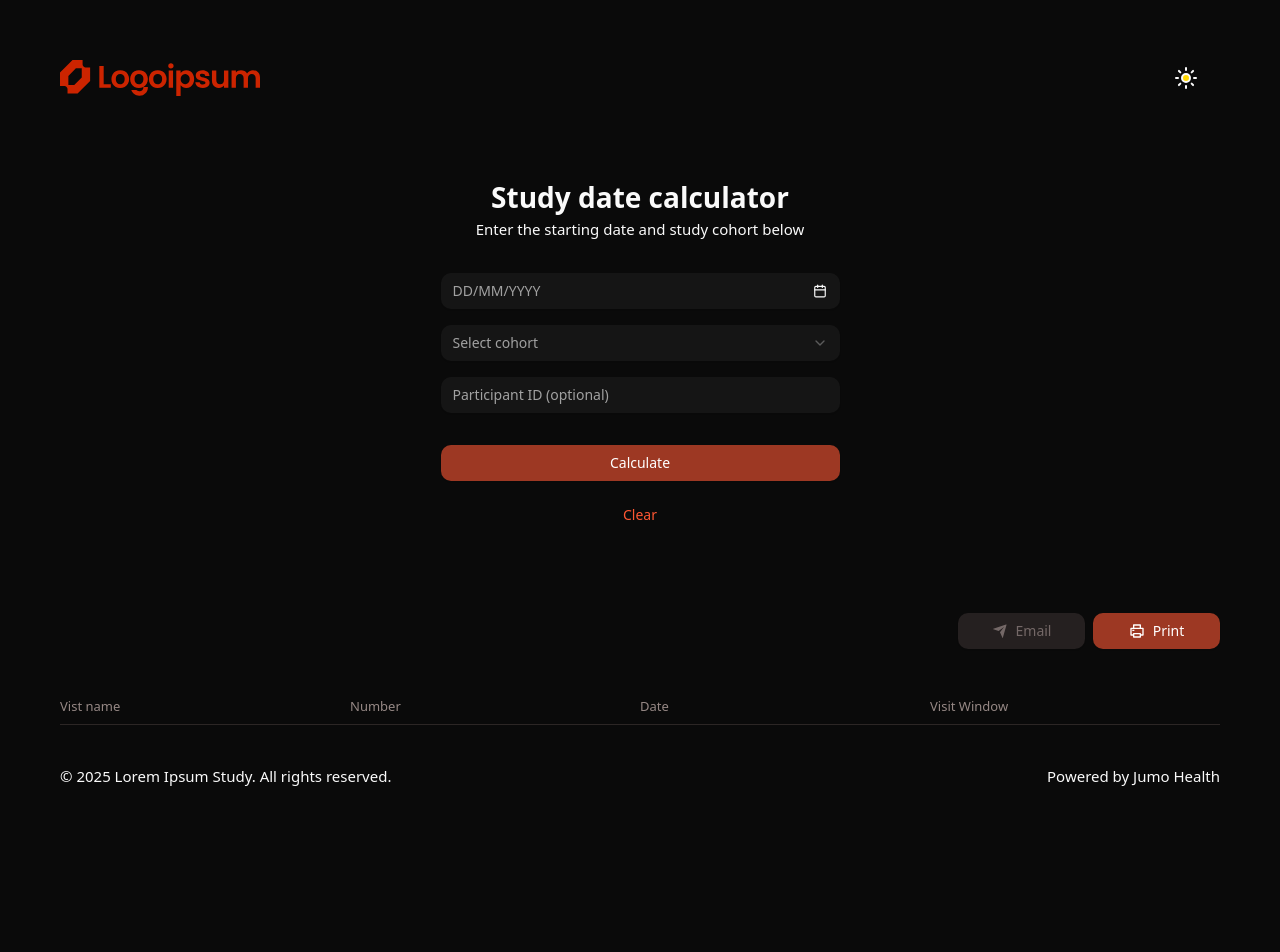
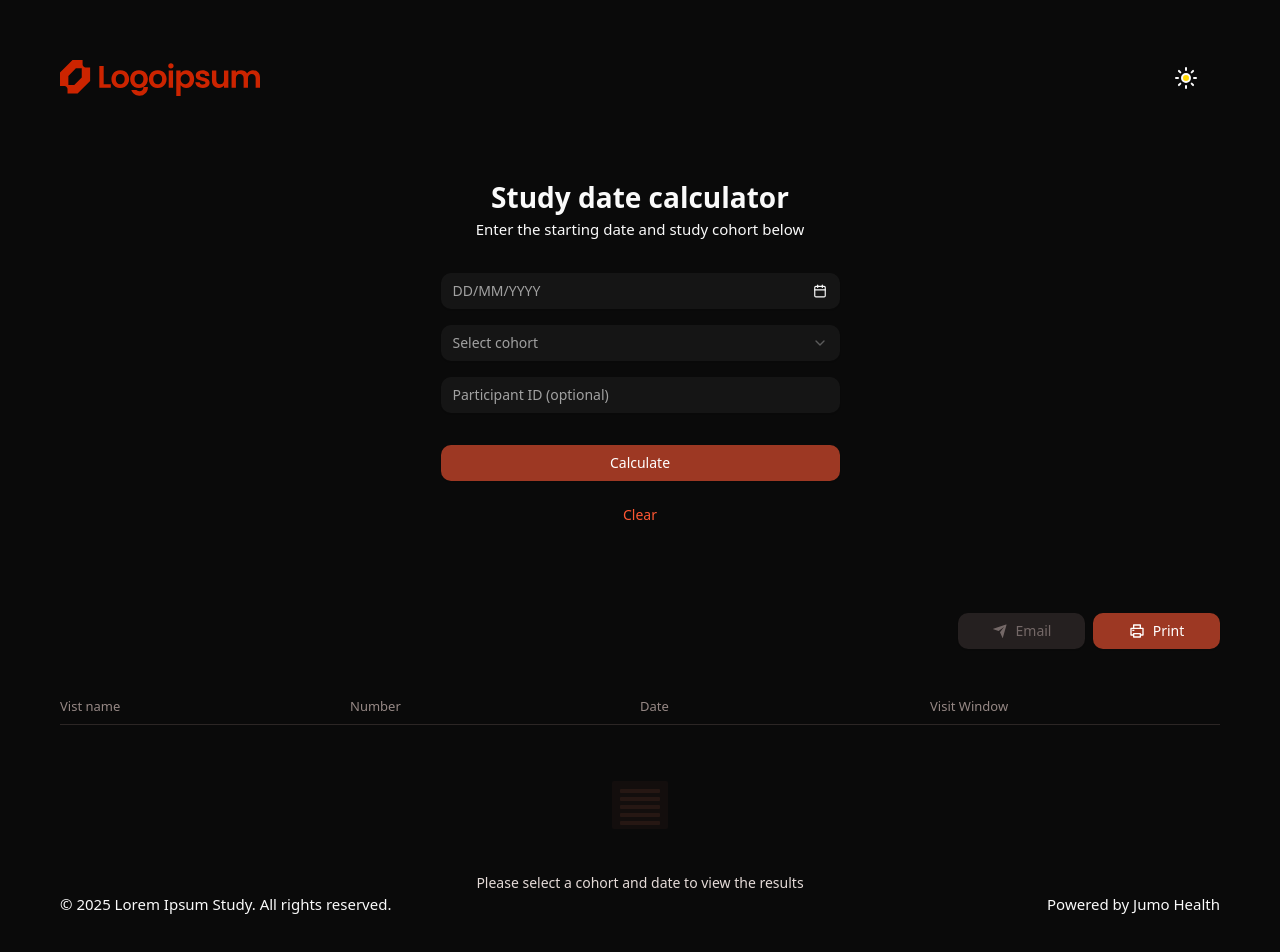
Before and after one commit to Epic-Project-001/s-cal, a Next.js app: page / in a window 1280 px wide. Shown: the top 952 px of the page. Before the commit the page ends 848 px from the top, so only its background shows below. Built offline with nearby package versions, Linux system fonts and the light colour scheme.

Commit message:
feat: empty state

```diff
--- a/components/ResultsTable.tsx
+++ b/components/ResultsTable.tsx
@@ -31,7 +31,7 @@ export default function ResultsTable({ onPrint, onEmail }: ResultTableProps) {
   const date = form.watch("date");
 
   return (
-    <div className="flex-1">
+    <div className="flex-1 flex flex-col">
       <div className="flex justify-end gap-2">
         <Button
           onClick={onEmail}
@@ -64,8 +64,7 @@ export default function ResultsTable({ onPrint, onEmail }: ResultTableProps) {
             </tr>
           </thead>
           <tbody className="divide-y divide-[#6E504933] dark:divide-[#B6979133]">
-            {cohort &&
-              form.formState.isSubmitSuccessful &&
+            {form.formState.isSubmitSuccessful &&
               tableData[cohort].map((item, index) => {
                 const visitDate = addDays(date, item.planned_visit_interval);
                 const visitWindow =
@@ -89,6 +88,35 @@ export default function ResultsTable({ onPrint, onEmail }: ResultTableProps) {
           </tbody>
         </table>
       </div>
+      {!form.formState.isSubmitSuccessful && (
+        <div className="flex-1 flex-col items-center justify-center flex gap-3">
+          <svg
+            width="80"
+            height="80"
+            viewBox="0 0 80 80"
+            fill="none"
+            xmlns="http://www.w3.org/2000/svg"
+            className="mb-4"
+          >
+            <rect
+              x="12"
+              y="16"
+              width="56"
+              height="48"
+              rx="2"
+              fill="#723C3117"
+            />
+            <rect x="20" y="24" width="40" height="4" rx="1" fill="#723C3133" />
+            <rect x="20" y="32" width="40" height="4" rx="1" fill="#723C3133" />
+            <rect x="20" y="40" width="40" height="4" rx="1" fill="#723C3133" />
+            <rect x="20" y="48" width="40" height="4" rx="1" fill="#723C3133" />
+            <rect x="20" y="56" width="40" height="4" rx="1" fill="#723C3133" />
+          </svg>
+          <p className="text-[#281D1B] dark:text-[#E4DAD7] text-sm">
+            Please select a cohort and date to view the results
+          </p>
+        </div>
+      )}
     </div>
   );
 }
```
